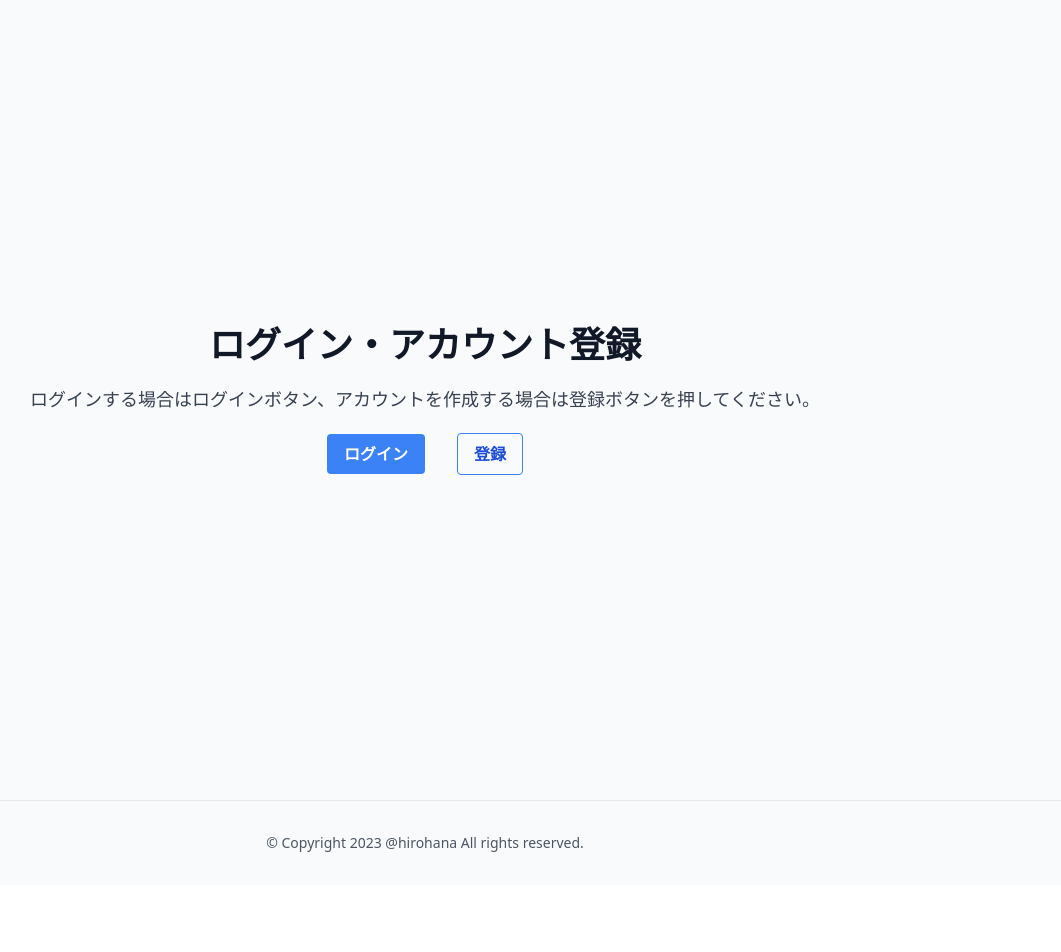
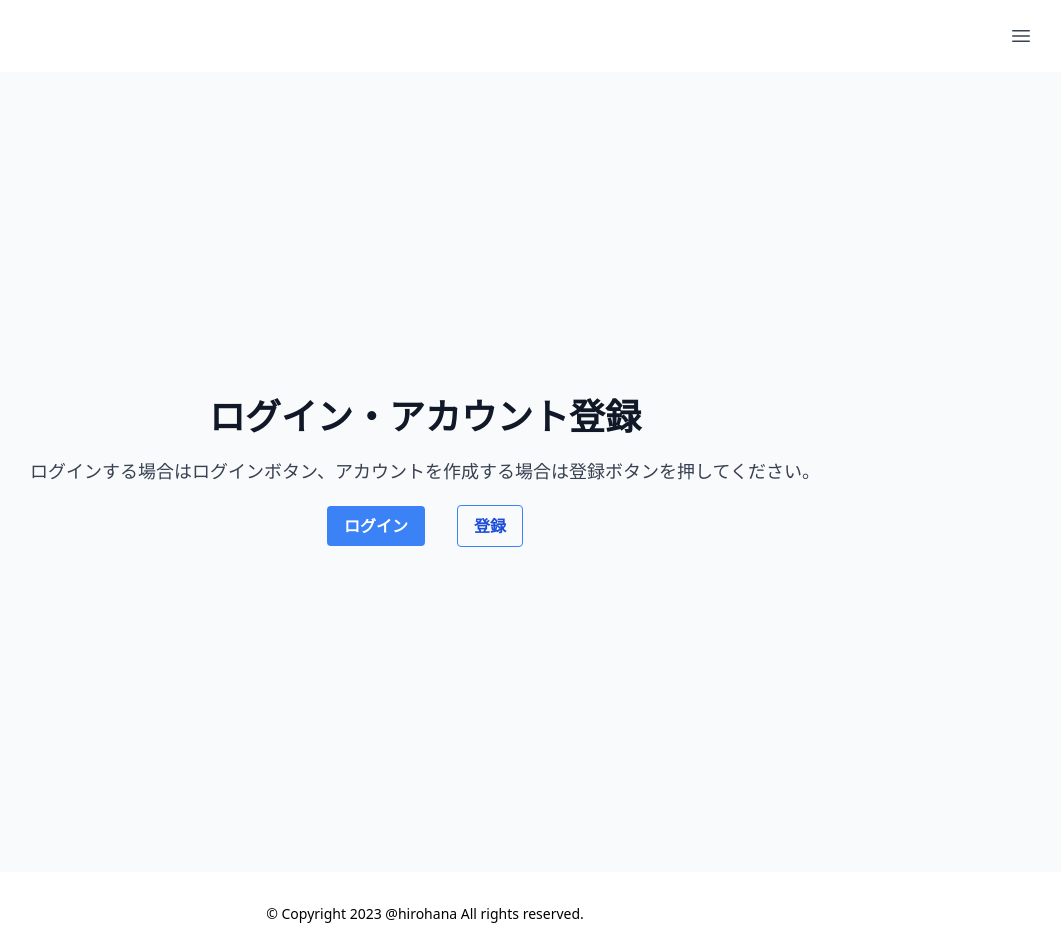
Before and after one commit to hirohana/aichat-openai, a Next.js app: page /auth in a window 1280 px wide. Shown: the top 952 px of the page, without its empty margins (215-1276 px from the left). Before the commit the page ends 885 px from the top, so only its background shows below. Built offline with nearby package versions, Linux system fonts and the light colour scheme.

Commit message:
途中経過

```diff
--- a/package.json
+++ b/package.json
@@ -9,6 +9,8 @@
     "lint": "next lint"
   },
   "dependencies": {
+    "@headlessui/react": "^1.7.15",
+    "@heroicons/react": "^2.0.18",
     "@reduxjs/toolkit": "^1.9.5",
     "@types/node": "20.3.2",
     "@types/react": "18.2.14",
--- a/src/app/layout.tsx
+++ b/src/app/layout.tsx
@@ -1,6 +1,7 @@
 import { Inter } from "next/font/google";
 
 import { NextAuthProvider } from "src/components/templates/NextAuthProvider";
+import { Header } from "src/components/organisms/header/Header";
 import { Footer } from "src/components/organisms/footer/Footer";
 
 import "src/styles/globals.css";
@@ -20,12 +21,13 @@ export default function RootLayout({
   return (
     <html lang="ja">
       <body>
+        <Header />
         <div className="w-full bg-gray-50">
           <main>
             <NextAuthProvider>{children}</NextAuthProvider>
           </main>
-          <Footer />
         </div>
+        <Footer />
       </body>
     </html>
   );
--- a/src/components/organisms/footer/Footer.tsx
+++ b/src/components/organisms/footer/Footer.tsx
@@ -1,7 +1,7 @@
 export const Footer = () => {
   return (
-    <div className=" p-8 border-t ">
-      <p className="text-sm text-gray-600 text-center">
+    <div className="p-8">
+      <p className="text-sm text-center">
         © Copyright 2023 @hirohana All rights reserved.
       </p>
     </div>
--- /dev/null
+++ b/src/components/organisms/header/Header.tsx
@@ -0,0 +1,30 @@
+"use client";
+
+import { useState } from "react";
+import { Bars3Icon } from "@heroicons/react/24/outline";
+
+function Header() {
+  const [mobileMenuOpen, setMobileMenuOpen] = useState(false);
+
+  return (
+    <header className="bg-white">
+      <nav
+        className="mx-auto flex max-w-7xl items-center justify-end p-6 lg:px-8"
+        aria-label="Global"
+      >
+        <div className="flex">
+          <button
+            type="button"
+            className="-m-2.5 inline-flex items-center justify-center rounded-md p-2.5 text-gray-700"
+            onClick={() => setMobileMenuOpen(true)}
+          >
+            <span className="sr-only">Open main menu</span>
+            <Bars3Icon className="h-6 w-6" aria-hidden="true" />
+          </button>
+        </div>
+      </nav>
+    </header>
+  );
+}
+
+export { Header };
--- /dev/null
+++ b/src/components/organisms/mobileMenuList/MobileMenuList.tsx
@@ -0,0 +1,28 @@
+import { Dialog } from "@headlessui/react";
+import { XMarkIcon } from "@heroicons/react/24/outline";
+
+function MobileMenuList() {
+  return (
+    <Dialog as="div" open={mobileMenuOpen} onClose={setMobileMenuOpen}>
+      <div className="fixed inset-0 z-10" />
+      <Dialog.Panel className="fixed inset-y-0 right-0 z-10  w-3/5 sm:max-w-sm overflow-y-auto bg-white px-6 py-6  sm:ring-1 sm:ring-gray-900/10">
+        <div className="flex items-center justify-end">
+          <button
+            type="button"
+            className="-m-2.5 rounded-md p-2.5 text-gray-700"
+            onClick={() => setMobileMenuOpen(false)}
+          >
+            <XMarkIcon className="h-6 w-6" aria-hidden="true" />
+          </button>
+        </div>
+        <div className="mt-6 flow-root">
+          <div className="-my-6 divide-y divide-gray-500/10">
+            <div className="py-6">{menuList.map((menu) => menu)}</div>
+          </div>
+        </div>
+      </Dialog.Panel>
+    </Dialog>
+  );
+}
+
+export { MobileMenuList };
```
Also changed, not shown: src/data/mobileMenuList.js (added, +37 -0 lines), tsconfig.json (+8 -1 lines), 1 other file (tests, documents, lock files or other folders).
